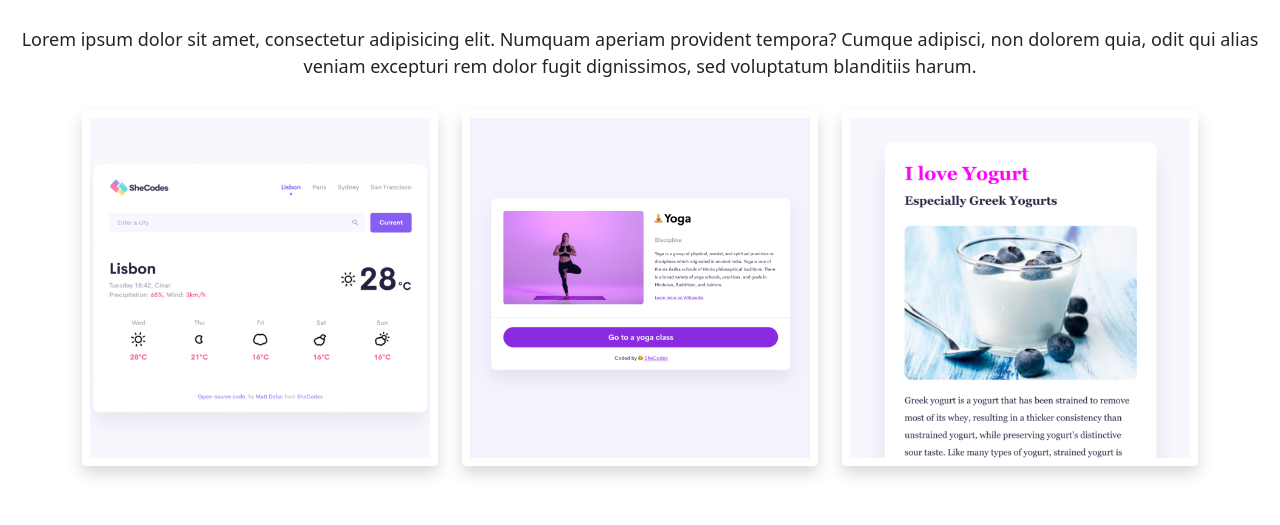
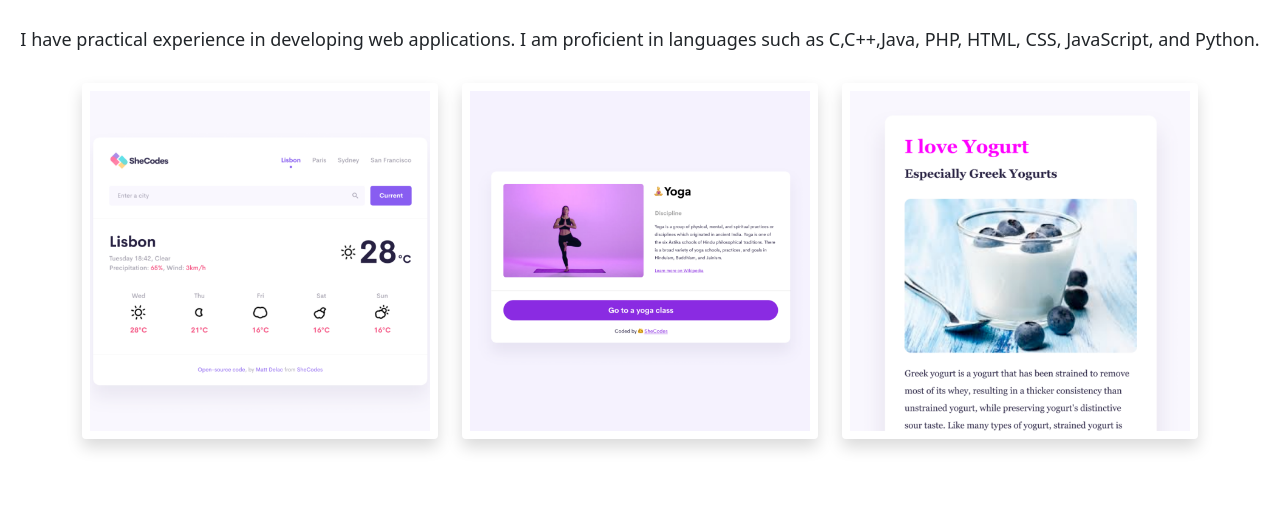
Before and after one commit to Ssuubi-Grace/Multiple-pages-demo, a plain HTML site: page about.html in a window 1280 px wide. Shown: the part 129-654 px from the top of the page. Drawn offline with nearby package versions, Linux system fonts and the light colour scheme.

Commit message:
worked on the structure of the about section

```diff
--- a/about.html
+++ b/about.html
@@ -70,10 +70,9 @@
     <h3 class="text-center">Front-end developer from Bhubaneswar, India</h3>
     <div class="about-paragraphs text-center">
       <p>
-        Lorem ipsum dolor sit amet, consectetur adipisicing elit. Numquam
-        aperiam provident tempora? Cumque adipisci, non dolorem quia, odit qui
-        alias veniam excepturi rem dolor fugit dignissimos, sed voluptatum
-        blanditiis harum.
+        I have practical experience in developing web applications. I am
+        proficient in languages such as C,C++,Java, PHP, HTML, CSS, JavaScript,
+        and Python.
       </p>
     </div>
     <div class="container">
```
